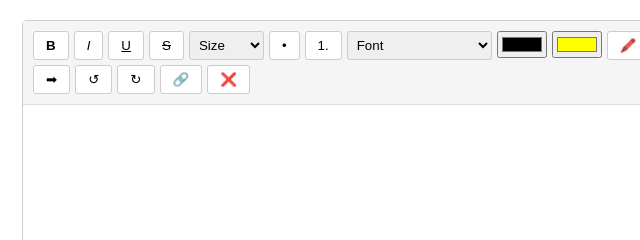
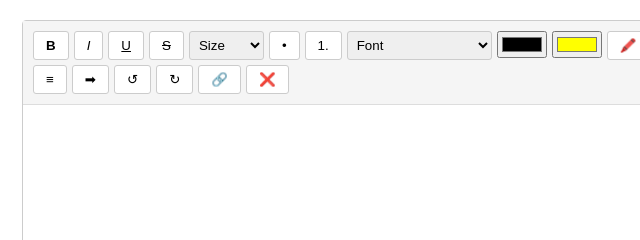
Before and after one commit to Yigaue/oh-ok, a website: page demo/index.html in a window 1280 px wide. Shown: the top 240 px of the page, 217-857 px from the left. Drawn offline with Linux system fonts and the light colour scheme.

Commit message:
add alignment: justify editor content

```diff
--- a/src/js/text-editor-widget.js
+++ b/src/js/text-editor-widget.js
@@ -39,9 +39,10 @@ class OhOkTextEditor {
           <input type="color" class="color-picker" title="Text Color">
           <input type="color" class="highlight-color" title="Highlight Color" value="#FFFF00">
           <button data-command="highlight" title="Highlight Text">🖍️</button>
-          <button data-command="removeHighlight" title="Remove Highlight">❌</button>
+          <button data-command="removeHighlight" title="Remove formatting">❌</button>
           <button data-command="justifyLeft" title="Align Left">⬅</button>
           <button data-command="justifyCenter" title="Center">↔</button>
+          <button data-command="justifyFull" title="Justify Text">≡</button>
           <button data-command="justifyRight" title="Align Right">➡</button>
           <button data-command="undo" title="Undo">↺</button>
           <button data-command="redo" title="Redo">↻</button>
@@ -57,7 +58,7 @@ class OhOkTextEditor {
 
     this.toolbarHandlers();
     this.countDisplay();
-    this.AutoSave();
+    this.autoSave();
   }
 
   // Public methods
--- a/src/style/text-editor-widget.css
+++ b/src/style/text-editor-widget.css
@@ -33,6 +33,7 @@
   overflow-y: auto;
   line-height: 1.6;
   font-family: Arial, sans-serif;
+  text-align: justify;
 }
 
 .oh-ok-editor-content:focus {
```
